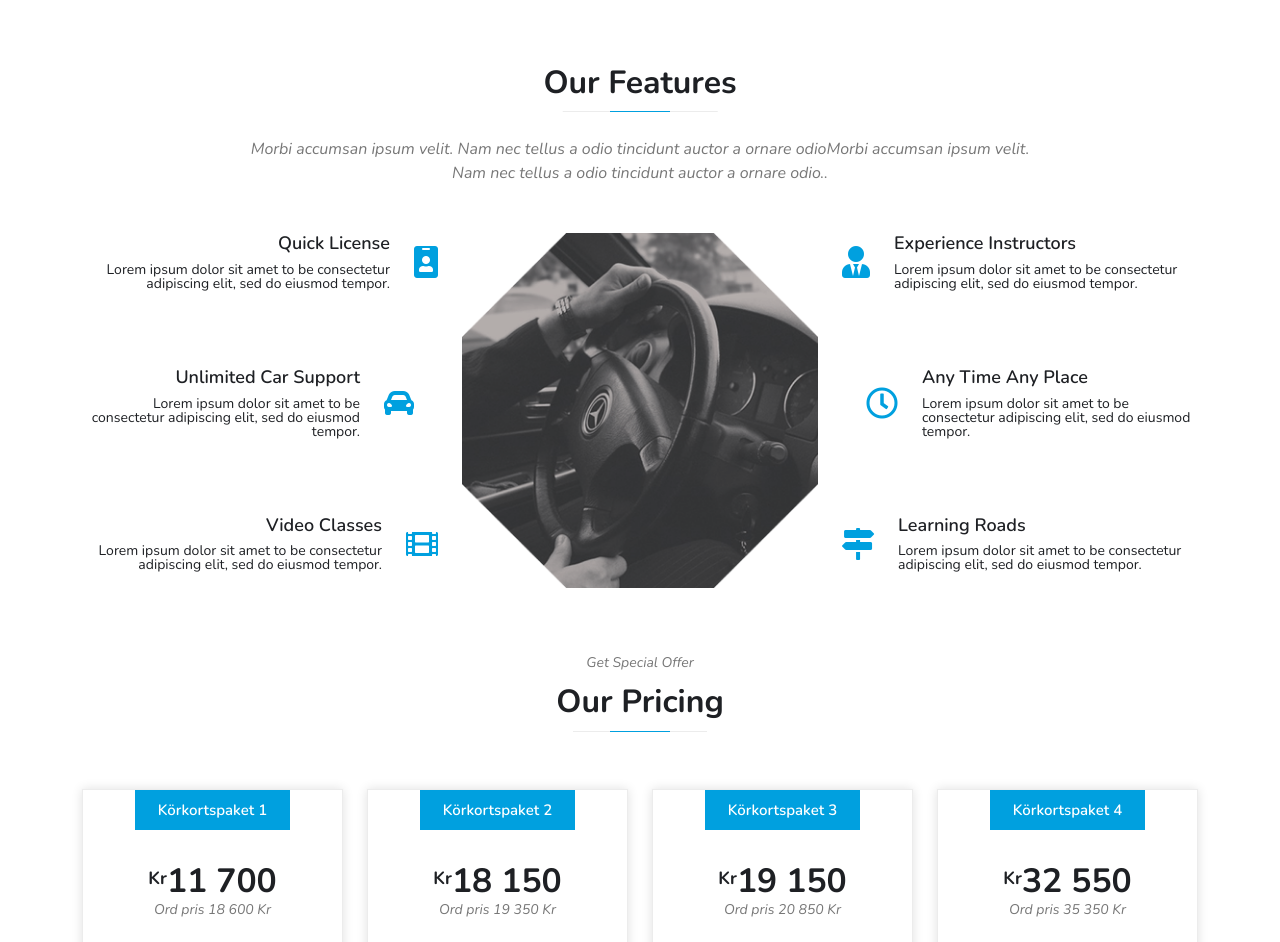
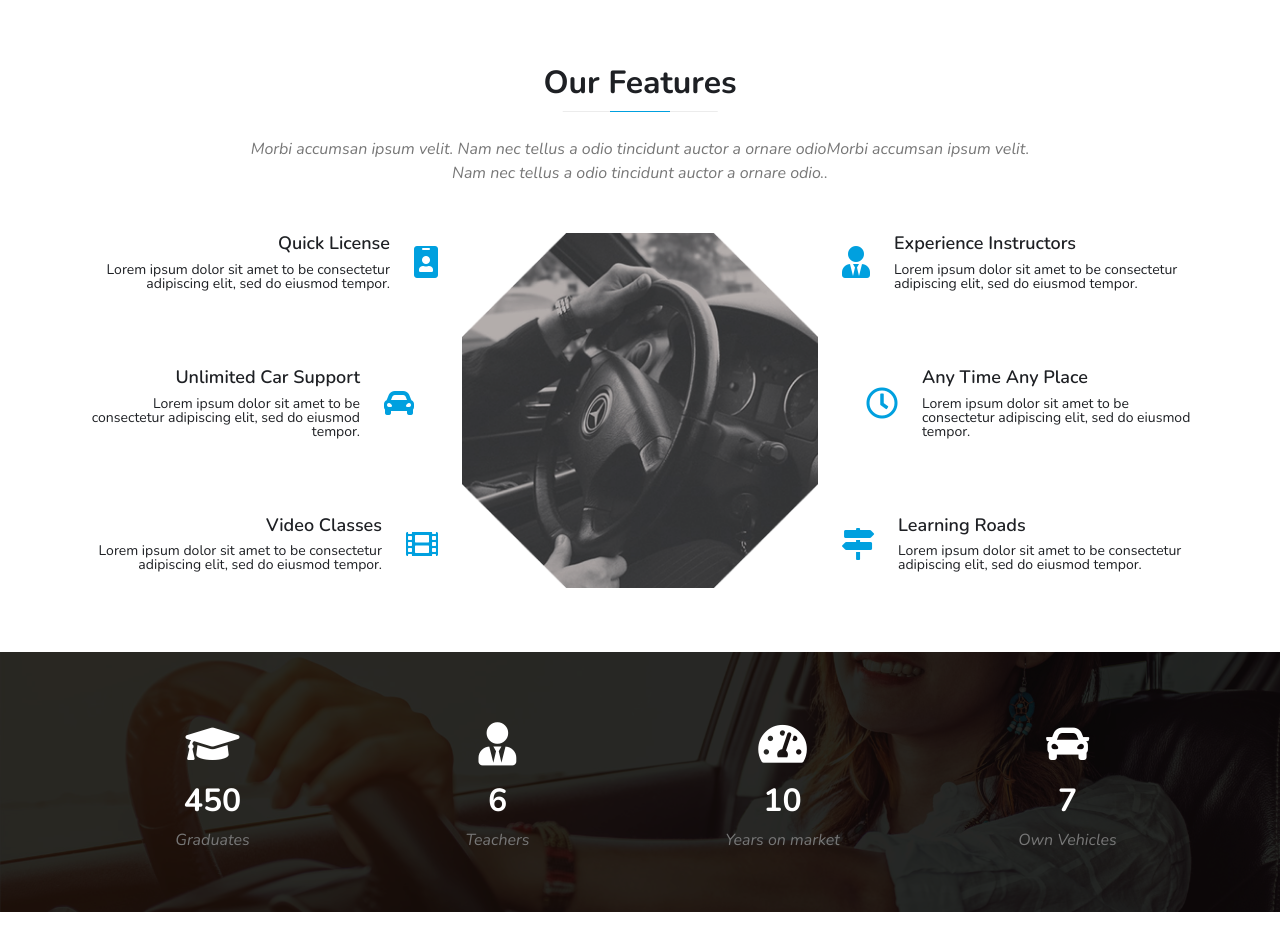
Before and after one commit to SenadinBot/ikus_frontend, a website: page index.html in a window 1280 px wide. Shown: the top 942 px of the page. Drawn offline with nearby package versions, Linux system fonts and the light colour scheme.

Commit message:
feat: counter

```diff
--- a/index.html
+++ b/index.html
@@ -51,7 +51,8 @@
                               <h2>Our Features</h2>
 
                               <p>
-                                    Morbi accumsan ipsum velit. Nam nec tellus a odio tincidunt auctor a ornare odioMorbi accumsan ipsum
+                                    Morbi accumsan ipsum velit. Nam nec tellus a odio tincidunt auctor a ornare odioMorbi accumsan
+                                    ipsum
                                     velit. <br>
                                     Nam nec tellus a odio tincidunt auctor a ornare odio..
                               </p>
@@ -71,7 +72,8 @@
                                                                   <i class="d-md-none fas fa-id-badge text-primary h2 m-2"></i>
                                                                   <div class="pe-md-2 pe-lg-4">
                                                                         <h3>Quick License</h3>
-                                                                        <p>Lorem ipsum dolor sit amet to be consectetur adipiscing elit, sed
+                                                                        <p>Lorem ipsum dolor sit amet to be consectetur adipiscing
+                                                                              elit, sed
                                                                               do
                                                                               eiusmod tempor.
                                                                         </p>
@@ -84,7 +86,8 @@
                                                                   <i class="d-md-none fas fa-car-alt text-primary h2 m-2"></i>
                                                                   <div class="pe-md-2 pe-lg-4">
                                                                         <h3>Unlimited Car Support</h3>
-                                                                        <p>Lorem ipsum dolor sit amet to be consectetur adipiscing elit, sed
+                                                                        <p>Lorem ipsum dolor sit amet to be consectetur adipiscing
+                                                                              elit, sed
                                                                               do
                                                                               eiusmod tempor.
                                                                         </p>
@@ -97,7 +100,8 @@
                                                                   <i class="d-md-none fas fa-film text-primary h2 m-2"></i>
                                                                   <div class="pe-md-2 pe-lg-4">
                                                                         <h3>Video Classes</h3>
-                                                                        <p>Lorem ipsum dolor sit amet to be consectetur adipiscing elit, sed
+                                                                        <p>Lorem ipsum dolor sit amet to be consectetur adipiscing
+                                                                              elit, sed
                                                                               do
                                                                               eiusmod tempor.
                                                                         </p>
@@ -125,7 +129,8 @@
                                                                   <i class="fas fa-user-tie text-primary h2 m-2 m-md-0"></i>
                                                                   <div class="ps-md-2 ps-lg-4">
                                                                         <h3>Experience Instructors</h3>
-                                                                        <p>Lorem ipsum dolor sit amet to be consectetur adipiscing elit, sed
+                                                                        <p>Lorem ipsum dolor sit amet to be consectetur adipiscing
+                                                                              elit, sed
                                                                               do
                                                                               eiusmod tempor.
                                                                         </p>
@@ -137,7 +142,8 @@
                                                                   <i class="far fa-clock text-primary h2 m-2 m-md-0 m-md-0"></i>
                                                                   <div class="ps-md-2 ps-lg-4">
                                                                         <h3>Any Time Any Place</h3>
-                                                                        <p>Lorem ipsum dolor sit amet to be consectetur adipiscing elit, sed
+                                                                        <p>Lorem ipsum dolor sit amet to be consectetur adipiscing
+                                                                              elit, sed
                                                                               do
                                                                               eiusmod tempor.
                                                                         </p>
@@ -149,7 +155,8 @@
                                                                   <i class="fas fa-map-signs text-primary h2 m-2 m-md-0 m-md-0"></i>
                                                                   <div class="ps-md-2 ps-lg-4">
                                                                         <h3>Learning Roads</h3>
-                                                                        <p>Lorem ipsum dolor sit amet to be consectetur adipiscing elit, sed
+                                                                        <p>Lorem ipsum dolor sit amet to be consectetur adipiscing
+                                                                              elit, sed
                                                                               do
                                                                               eiusmod tempor.
                                                                         </p>
@@ -160,6 +167,62 @@
                                           </div>
                                     </div>
 
+                              </div>
+                        </div>
+                  </div>
+            </div>
+      </div>
+
+      <div class="funfact-section"
+           style="background-image: url('./assets/testimonial-parallex.jpg')">
+            <div class="container">
+                  <div class="row">
+
+                        <div class="col-sm-6 col-md-3 mb-5 mb-md-0">
+                              <div class="funfact-item position-relative text-center">
+                                    <i class="fas fa-graduation-cap text-white mb-3"></i>
+                                    <h2 class="text-white counter"
+                                        data-start="0"
+                                        data-stop="450"
+                                        data-duration="1000"
+                                        data-suffix>450</h2>
+                                    <i class="text-gray">Graduates</i>
+                              </div>
+                        </div>
+
+                        <div class="col-sm-6 col-md-3 mb-5 mb-md-0">
+                              <div class="funfact-item position-relative text-center">
+                                    <i class="fas fa-user-tie text-white mb-3"></i>
+                                    <h2 class="text-white counter"
+                                        data-start="0"
+                                        data-stop="6"
+                                        data-duration="1000"
+                                        data-suffix>6</h2>
+                                    <i class="text-gray">Teachers</i>
+                              </div>
+                        </div>
+
+                        <div class="col-sm-6 col-md-3 mb-5 mb-md-0">
+                              <div class="funfact-item position-relative text-center">
+                                    <i class="fas fa-tachometer-alt text-white mb-3"></i>
+                                    <h2 class="text-white counter"
+                                        data-start="0"
+                                        data-stop="10"
+                                        data-duration="1000"
+                                        data-suffix>10</h2>
+                                    <i class="text-gray">Years on market</i>
+                              </div>
+                        </div>
+
+                        <div class="col-sm-6 col-md-3 mb-5 mb-md-0">
+                              <div class="funfact-item position-relative text-center">
+                                    <i class="fas fa-car text-white mb-3"></i>
+                                    <h2 class="text-white counter"
+                                        data-start="0"
+                                        data-stop="7"
+                                        data-duration="1000"
+                                        data-suffix>7</h2>
+                                    <i class="text-gray">Own Vehicles</i>
                               </div>
                         </div>
                   </div>
@@ -278,7 +341,7 @@
       <div class="testimonial-section"
            style="background-image: url('./assets/testimonial-parallex.jpg')">
             <div class="container">
-                  <div class="row clearfix">
+                  <div class="row">
 
                         <div class="col-md-5">
                               <div class="section-intro light position-relative mb-5 mb-md-0">
@@ -288,7 +351,8 @@
                                     <h2>Testimonials</h2>
 
                                     <p>
-                                          Proin gravida nibh vel velit auctor aliquet. Aenean sollicitudin, lorem quis bibendum auctor.r
+                                          Proin gravida nibh vel velit auctor aliquet. Aenean sollicitudin, lorem quis bibendum
+                                          auctor.r
                                           aliquet.
                                     </p>
 
@@ -346,7 +410,8 @@
                                                                   ornare odio. Sed non
                                                                   mauris vitae erat consequat auctor eu in elit. Class aptent taciti
                                                                   sociosqu ad litora
-                                                                  torquent per conubia nostra. Morbi accumsan ipsum velit. Nam nec tellus a
+                                                                  torquent per conubia nostra. Morbi accumsan ipsum velit. Nam nec
+                                                                  tellus a
                                                                   odio tincidunt auctor a
                                                                   ornare odio. Sed non
                                                                   mauris vitae erat consequat auctor eu in elit. Class aptent taciti
@@ -439,6 +504,8 @@
       <script src="https://cdn.jsdelivr.net/npm/bootstrap@5.0.1/dist/js/bootstrap.bundle.min.js"
               integrity="sha384-gtEjrD/SeCtmISkJkNUaaKMoLD0//ElJ19smozuHV6z3Iehds+3Ulb9Bn9Plx0x4"
               crossorigin="anonymous"></script>
+      <script src="https://cdnjs.cloudflare.com/ajax/libs/waypoints/4.0.1/jquery.waypoints.js"></script>
+      <script src="./scripts/counter.js"></script>
       <script src="./scripts/main.js"></script>
 
 </body>
--- /dev/null
+++ b/scripts/counter.js
@@ -0,0 +1,44 @@
+(function ($) {
+    "use strict";
+
+    $.fn.counter = function () {
+
+        return this.each(function () {
+
+            // Store the object
+            var $this = $(this);
+
+            var numberWithCommas = function (x) {
+                return x.toString().replace(/\B(?=(\d{3})+(?!\d))/g, ".");
+            };
+
+            var startCounter = function () {
+                var countTo = $this.attr('data-stop');
+
+                $({ countNum: $this.data("start") }).animate({
+                    countNum: countTo
+                },
+                    {
+                        duration: $this.data("duration"),
+                        easing: 'linear',
+                        step: function () {
+                            $this.text(numberWithCommas(Math.floor(this.countNum)) + $this.data("suffix"));
+                            $this.data("start", this.countNum);
+                        },
+                        complete: function () {
+                            $this.text(numberWithCommas(this.countNum) + $this.data("suffix"));
+                        }
+                    });
+            };
+
+            var prepareCounter = function () {
+                setTimeout(startCounter, $this.data("delay"));
+            };
+
+            // Perform counts when the element gets into view
+            $this.waypoint(prepareCounter, { offset: '100%', triggerOnce: true });
+        });
+
+    };
+
+})(jQuery);
--- a/scripts/main.js
+++ b/scripts/main.js
@@ -1,3 +1,4 @@
 $(function () {
+})
 
-})
+$(".counter").counter();
--- a/scss/_components.scss
+++ b/scss/_components.scss
@@ -2,3 +2,4 @@
 @import "components/section-intro";
 @import "components/pricing";
 @import "components/feature";
+@import "components/funfact";
--- /dev/null
+++ b/scss/components/_funfact.scss
@@ -0,0 +1,29 @@
+.funfact-section {
+    position: relative;
+    padding: 50px 0px 30px;
+    background-size: cover;
+    background-repeat: no-repeat;
+    background-position: center center;
+    background-attachment: fixed;
+
+    @include media-breakpoint-up(lg) {
+        & {
+            padding: 70px 0px 60px;
+        }
+    }
+
+    &:before {
+        content: '';
+        display: block;
+        background-color: rgba($black, 0.84);
+
+        @include absolute-cover;
+    }
+
+    .funfact-item {
+        .fas {
+            color: $white;
+            font-size: 2.7rem;
+        }
+    }
+}
```
Also changed, not shown: css/style.css.
